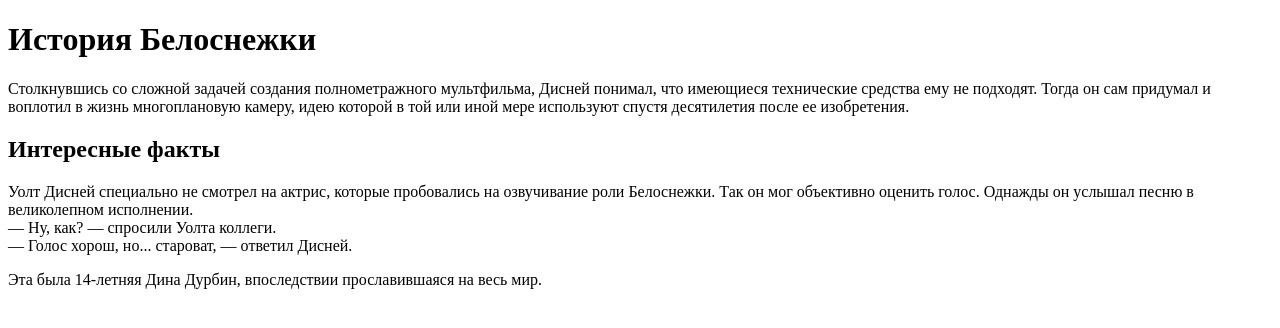
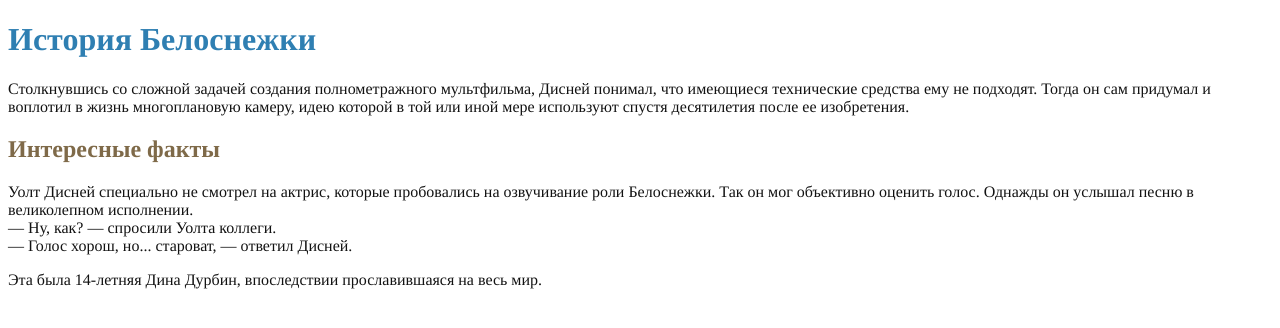
Before and after one commit to Vitekk37/html-classes, a plain HTML site: page css-task1/css-task2/index.html in a window 1280 px wide. Drawn offline with Linux system fonts and the light colour scheme.

Commit message:
add css file

```diff
--- a/css-task1/css-task2/index.html
+++ b/css-task1/css-task2/index.html
@@ -4,6 +4,7 @@
     <meta charset="UTF-8">
     <meta name="viewport" content="width=device-width, initial-scale=1.0">
     <title>Document</title>
+    <link rel="stylesheet" href="style.css">
 </head>
 <body>
     <h1>История Белоснежки</h1>
--- a/css-task1/css-task2/style.css
+++ b/css-task1/css-task2/style.css
@@ -1,6 +1,15 @@
+
+
 body{
-    background-color: #fff;
-    color: #121212;
-    font-family: Times, 'Times New Roman', serif;
-    font-size: 12pt;
+
+        font: 12pt Times, sans-serif;
+        background: #fff;
+        color: #121212;
 }
+
+h1 {
+        color: #2f7fb2;
+}
+h2 {
+    color: #7f6a49;
+}
```
